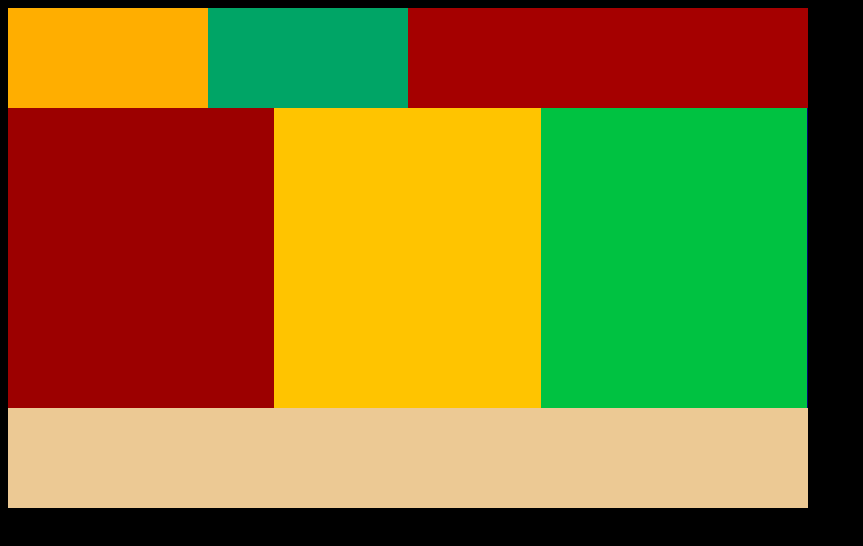
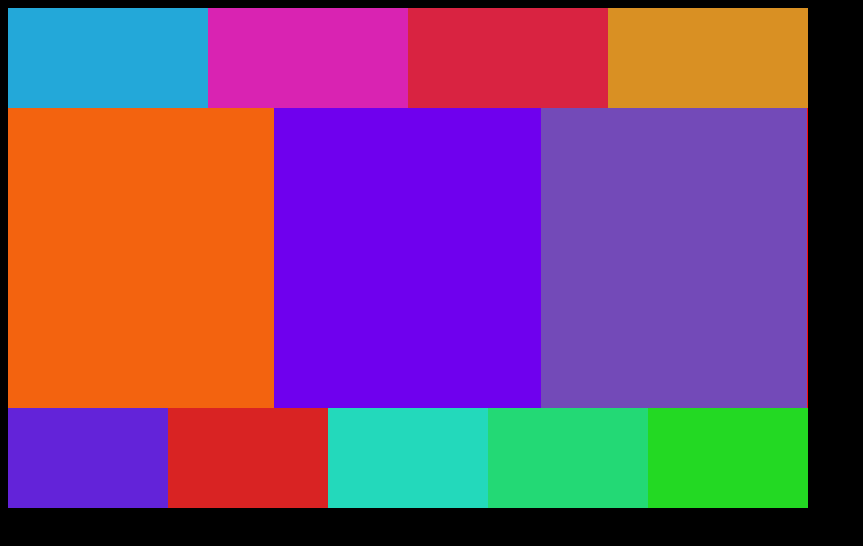
Before and after one commit to silvaisad/matematica2, a plain HTML site: page template.html in a window 1280 px wide. Shown: the whole page, without its empty margins (0-863 px from the left). Drawn offline with Linux system fonts and the light colour scheme.

Commit message:
Update template.html

```diff
--- a/template.html
+++ b/template.html
@@ -13,58 +13,117 @@
                 .site{
                     width:800px;
                     height:500px;
-                    background-color:rgb(17, 15, 16);
+                    background-color:rgb(243, 130, 0);
                 }
                 .header{
                     width:100%;
                     height:20%;
-                    background-color:rgb(165, 0, 0);
+                    background-color:rgba(252, 173, 3, 0.938);
                 }
                 .main{
                     width:100%;
                     height:60%;
-                    background-color:rgb(0, 6, 117);
+                    background-color:hwb(0 5% 0%);
                 }
                 .footer{
                     width:100%;
                     height:20%;
-                    background-color:rgb(236, 201, 148);
+                    background-color:rgb(243, 90, 230);
                 }
                 .esquerda{
                     width:33.3%;
                     height:100%;
-                    background-color:rgb(156, 0, 0);
+                    background-color:rgb(243, 99, 15);
                     display:inline;
                     float:left;
                 }
                 .centro{
                     width:33.3%;
                     height:100%;
-                    background-color:rgb(255, 196, 0);
+                    background-color:rgb(111, 0, 238);
                     display:inline;
                     float:left;
                 }
                 .direita{
                     width:33.3%;
                     height:100%;
-                    background-color:rgb(0, 194, 65);
+                    background-color:rgba(69, 95, 241, 0.753);
                     display:inline;
                     float:left;
                 }
                 .hum{
                     width:25%;
                     height:100%;
-                    background-color:rgb(255, 174, 0);
+                    background-color:rgb(35, 168, 217);
                     display:inline;
                     float:left;
                 }
                 .hdois{
                     width:25%;
                     height:100%;
-                    background-color:rgb(0, 165, 102);
+                    background-color:rgb(217, 35, 178);
                     display:inline;
                     float:left;
                 }
+                .htres{
+                    width:25%;
+                    height:100%;
+                    background-color:rgb(217, 35, 65);
+                    display:inline;
+                    float:left;
+
+                }
+                .hquatro{
+                    width:25%;
+                    height:100%;
+                    background-color:rgb(217, 144, 35);
+                    display:inline;
+                    float:left;
+
+                }
+                .fum{
+                    width:20%;
+                    height:100%;
+                    background-color:rgb(99, 35, 217);
+                    display:inline;
+                    float:left;
+
+                }
+                .fdois{
+                    width:20%;
+                    height:100%;
+                    background-color:rgb(217, 35, 35);
+                    display:inline;
+                    float:left;
+
+                }
+                .ftres{
+                    width:20%;
+                    height:100%;
+                    background-color:rgb(35, 217, 187);
+                    display:inline;
+                    float:left;
+
+                }
+                .fquatro{
+                    width:20%;
+                    height:100%;
+                    background-color:rgb(35, 217, 117);
+                    display:inline;
+                    float:left;
+
+                }
+                 .fcinco{
+                    width:20%;
+                    height:100%;
+                    background-color:rgb(35, 217, 35);
+                    display:inline;
+                    float:left;
+
+                 }
+
+
+
             </style>
         </head>
         <body>
@@ -80,7 +139,15 @@
                     <div class="centro"></div>
                     <div class="direita"></div>
                 </div>
-                <div class="footer"></div>
+                <div class="footer">
+
+                    <div class="fum"></div>
+                    <div class="fdois"></div>
+                    <div class="ftres"></div>
+                    <div class="fquatro"></div>
+                    <div class="fcinco"></div>
+                </div>
+
             </div>
         </body>
     </html>
```
